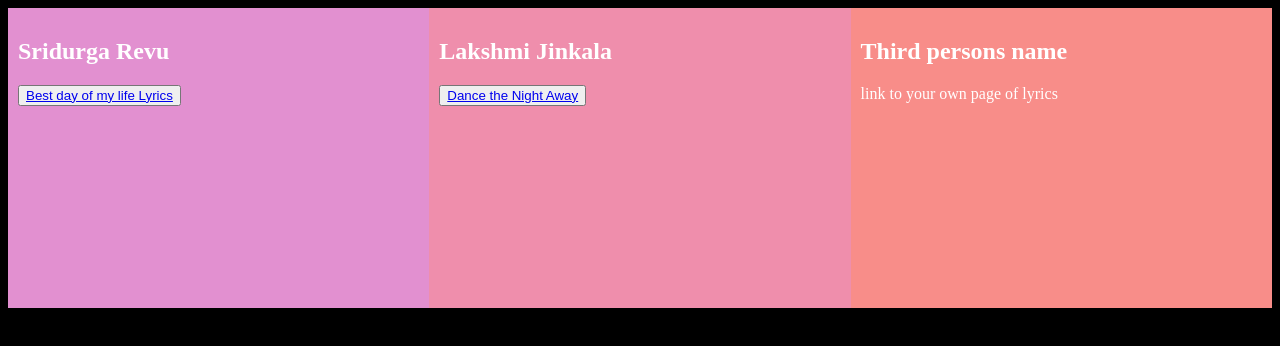
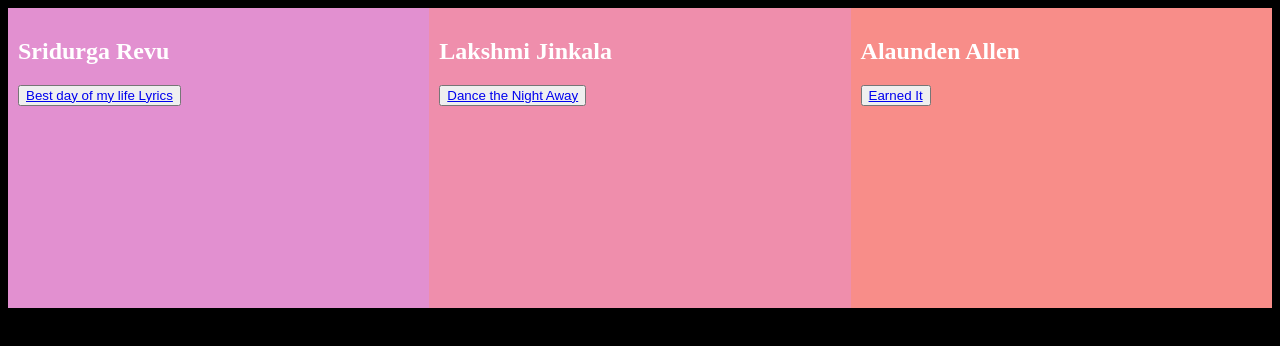
Before and after one commit to laxthelaxy/thanksgivign, a plain HTML site: page index.html in a window 1280 px wide. Drawn offline with Linux system fonts and the light colour scheme.

Commit message:
Update index.html

```diff
--- a/index.html
+++ b/index.html
@@ -56,8 +56,8 @@
             <button> <a href="ThanksLax.html"> Dance the Night Away </a></button>
         </div>
         <div class="column" style="background-color:#f88d89;">
-            <h2>Third persons name</h2>
-            <p>link to your own page of lyrics </p>
+            <h2>Alaunden Allen</h2>
+           <button> <a href="EarnedIt.html"> Earned It </a></button>
         </div>
     </div>
 
```
